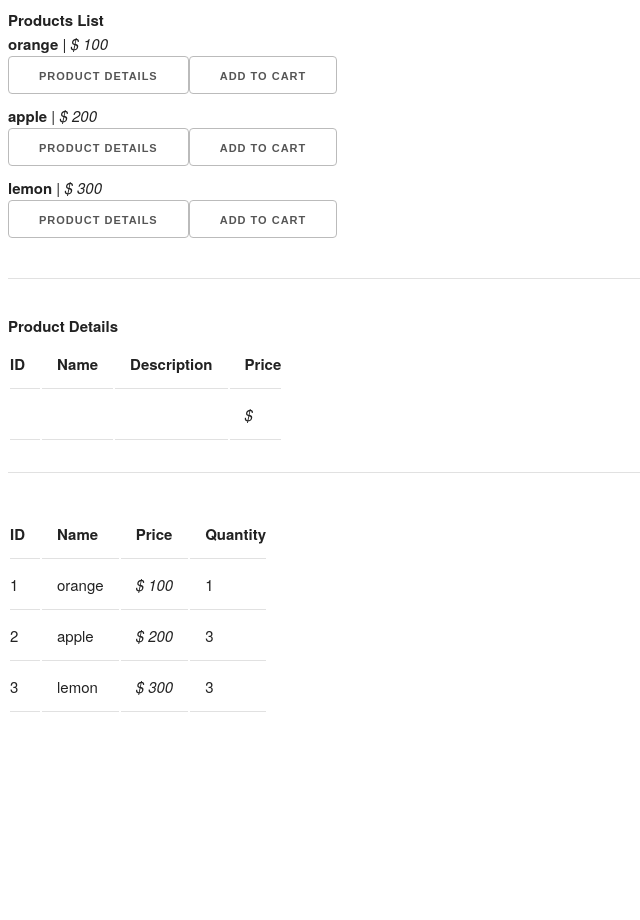
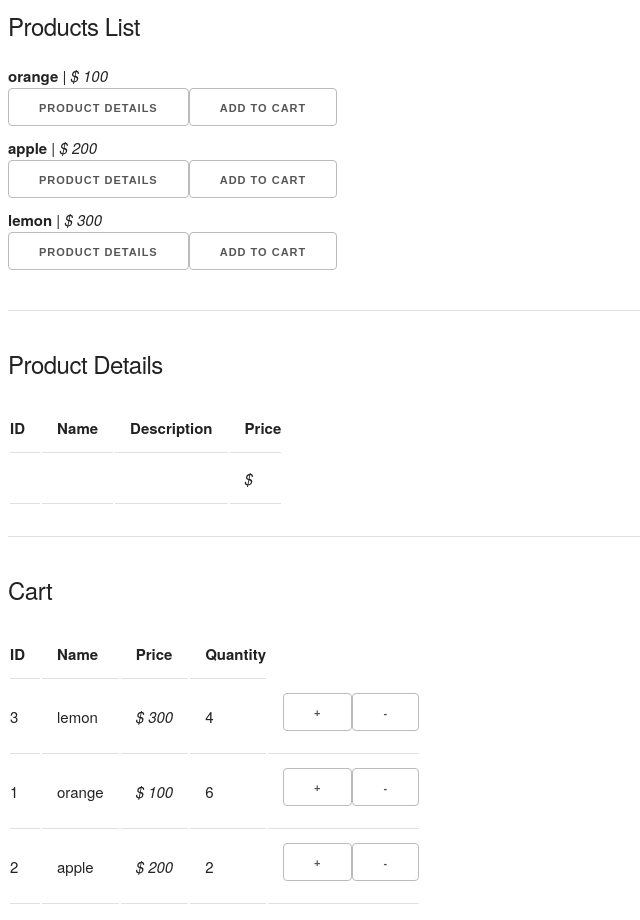
Before and after one commit to giu2000/FruitsStore, a React (Create React App) app in the folder fruits_store/: page / in a window 1280 px wide. Shown: the top 920 px of the page, without its empty margins (0-640 px from the left). Before the commit the page ends 800 px from the top, so only its background shows below. Built offline with nearby package versions, Linux system fonts and the light colour scheme; data requests are answered from the project's data file.

Commit message:
implemnts remove product to cart

```diff
--- a/fruits_store/db.json
+++ b/fruits_store/db.json
@@ -21,25 +21,25 @@
   ],
   "cart": [
     {
+      "id": "3",
+      "name": "lemon",
+      "description": "lemon description",
+      "price": "300",
+      "quantity": 4
+    },
+    {
       "id": "1",
       "name": "orange",
       "description": "orange description",
       "price": "100",
-      "quantity": 1
+      "quantity": 6
     },
     {
       "id": "2",
       "name": "apple",
       "description": "apple description",
       "price": "200",
-      "quantity": 3
-    },
-    {
-      "id": "3",
-      "name": "lemon",
-      "description": "lemon description",
-      "price": "300",
-      "quantity": 3
+      "quantity": 2
     }
   ]
 }
--- a/fruits_store/src/components/Cart.js
+++ b/fruits_store/src/components/Cart.js
@@ -1,4 +1,5 @@
 import React from 'react';
+import Button from './Button';
 
 export default class Cart extends React.Component{
     componentDidMount(){
@@ -16,6 +17,8 @@ export default class Cart extends React.Component{
             )
         }
         return(
+            <>
+                <h5>Cart</h5>
                 <table>
                     <thead>
                         <tr>
@@ -28,18 +31,23 @@ export default class Cart extends React.Component{
                     <tbody>
                         {
                             products.map(product => {
-                            return(
+                                return (
                                     <tr key={product.id}>
                                         <td>{product.id}</td>
                                         <td>{product.name}</td>
                                         <td><i>$ {product.price}</i></td>
                                         <td>{product.quantity}</td>
+                                        <td>
+                                            <Button onClick={() => this.props.addProductToCart(product)} text='+' ></Button>
+                                            <Button onClick={() => this.props.removeProductFromCart(product)} text='-' ></Button>
+                                        </td>
                                     </tr>
                                 )
                             })
                         }
                     </tbody>
                 </table>
+            </>
         )
     }
 }
--- a/fruits_store/src/components/ProductDetails.js
+++ b/fruits_store/src/components/ProductDetails.js
@@ -4,7 +4,7 @@ const ProductDetails = props => {
     const { product } = props;
     return (
         <div>
-            <div><b>Product Details</b></div>
+            <h5>Product Details</h5>
             <table>
                 <thead>
                     <tr>
--- a/fruits_store/src/components/ProductList.js
+++ b/fruits_store/src/components/ProductList.js
@@ -16,7 +16,7 @@ export default class ProductList extends React.Component{
         }
         return(
             <>
-                <div><b>Products List</b></div>
+                <h5>Products List</h5>
                 <ul className='productList'>
                     {products.map((product, index) => {
                         return (
--- a/fruits_store/src/containers/CartContainer.js
+++ b/fruits_store/src/containers/CartContainer.js
@@ -1,6 +1,8 @@
-import getCartProducts from "../redux/actions/getCartProducts";
 import { connect } from "react-redux";
 import Cart from "../components/Cart";
+import removeProductFromCart from "../redux/actions/removeProductFromCart";
+import addProductToCart from "../redux/actions/addProductToCart";
+import getCartProducts from "../redux/actions/getCartProducts";
 
 const mapStateToProps = state => {
     return {
@@ -10,7 +12,9 @@ const mapStateToProps = state => {
 
 const mapDispatchToProps = dispatch => {
     return {
-        getCartProducts: () => dispatch(getCartProducts('http://127.0.0.1:3001/cart'))
+        getCartProducts: () => dispatch(getCartProducts('http://127.0.0.1:3001/cart')),
+        addProductToCart: product => dispatch(addProductToCart(product)),
+        removeProductFromCart: product => dispatch(removeProductFromCart(product))
     }
 }
 
--- a/fruits_store/src/redux/actions/actionTypes.js
+++ b/fruits_store/src/redux/actions/actionTypes.js
@@ -17,3 +17,8 @@ export const FETCH_CART_PRODUCTS_ERROR = "FETCH_CART_PRODUCTS_ERROR";
 export const ADD_PRODUCT_TO_CART_REQUEST = "ADD_PRODUCT_TO_CART_REQUEST";
 export const ADD_PRODUCT_TO_CART_SUCCESS = "ADD_PRODUCT_TO_CART_SUCCESS";
 export const ADD_PRODUCT_TO_CART_ERROR = "ADD_PRODUCT_TO_CART_ERROR";
+
+//remove product from cart
+export const REMOVE_PRODUCT_FROM_CART_REQUEST = "REMOVE_PRODUCT_FROM_CART_REQUEST";
+export const REMOVE_PRODUCT_FROM_CART_SUCCESS = "REMOVE_PRODUCT_FROM_CART_SUCCESS";
+export const REMOVE_PRODUCT_FROM_CART_ERROR = "REMOVE_PRODUCT_FROM_CART_ERROR";
--- /dev/null
+++ b/fruits_store/src/redux/actions/removeProductFromCart.js
@@ -0,0 +1,73 @@
+import {
+    REMOVE_PRODUCT_FROM_CART_REQUEST,
+    REMOVE_PRODUCT_FROM_CART_SUCCESS,
+    REMOVE_PRODUCT_FROM_CART_ERROR
+} from "./actionTypes";
+
+import getCartProducts from './getCartProducts';
+
+const removeProductFromCartRequest = () => {
+    return {
+        type: REMOVE_PRODUCT_FROM_CART_REQUEST
+    }
+}
+
+const removeProductFromCartSuccess = () => {
+    return {
+        type: REMOVE_PRODUCT_FROM_CART_SUCCESS
+    }
+}
+
+const removeProductFromCartError = error => {
+    return {
+        type: REMOVE_PRODUCT_FROM_CART_ERROR,
+        payload: {
+            error
+        }
+    }
+}
+
+const getCartProductIndex = (cart, id) => cart.findIndex(prdct => prdct.id === id);
+
+const baseUrl = 'http://127.0.0.1:3001/cart';
+
+const removeProductFromCart = product => (dispatch, getState) => {
+    const { cart: { products } } = getState();
+    const index = getCartProductIndex( products, product.id);
+    const endpoint = `${baseUrl}/${product.id}`;
+    const method = products[index].quantity > 1 ? 'PUT' : 'DELETE';
+    let  qty;
+
+    dispatch(removeProductFromCartRequest());
+
+    if(index === -1){
+        console.log('error');
+    }
+
+    if(products[index].quantity > 1){
+        qty = products[index].quantity
+    }
+
+    fetch(endpoint, {
+        method,
+        headers: {
+            'Content-type': 'application/json',
+            'Accept': 'application/json'
+        },
+        body: JSON.stringify(
+            {
+                ...product,
+                quantity: qty - 1
+            }
+        )
+    })
+    .then(response => response.json())
+    .then(product => {
+        dispatch(removeProductFromCartSuccess());
+        dispatch(getCartProducts(baseUrl));
+        }
+    )
+    .catch(error => dispatch(removeProductFromCartError(error)));
+}
+
+export default removeProductFromCart;
--- a/fruits_store/src/redux/reducers/CartReducer.js
+++ b/fruits_store/src/redux/reducers/CartReducer.js
@@ -4,7 +4,10 @@ import {
     FETCH_PRODUCTS_ERROR,
     ADD_PRODUCT_TO_CART_REQUEST,
     ADD_PRODUCT_TO_CART_ERROR,
-    ADD_PRODUCT_TO_CART_SUCCESS
+    ADD_PRODUCT_TO_CART_SUCCESS,
+    REMOVE_PRODUCT_FROM_CART_REQUEST,
+    REMOVE_PRODUCT_FROM_CART_ERROR,
+    REMOVE_PRODUCT_FROM_CART_SUCCESS
 } from "../actions/actionTypes"
 
 const initialState = {
@@ -17,6 +20,7 @@ const cartReducer = (state = initialState, action) => {
     switch(action.type){
         case FETCH_CART_PRODUCTS_REQUETS:
         case ADD_PRODUCT_TO_CART_REQUEST:
+        case REMOVE_PRODUCT_FROM_CART_REQUEST:
             return {
                 ...state,
                 isLoading: true
@@ -29,12 +33,14 @@ const cartReducer = (state = initialState, action) => {
             }
         case FETCH_PRODUCTS_ERROR:
         case ADD_PRODUCT_TO_CART_ERROR:
+        case REMOVE_PRODUCT_FROM_CART_ERROR:
             return {
                 ...state,
                 isLoading: false,
                 error: action.payload.error
             }
         case ADD_PRODUCT_TO_CART_SUCCESS:
+        case REMOVE_PRODUCT_FROM_CART_SUCCESS:
             return {
                 ...state,
                 isLoading: false,
--- a/fruits_store/src/redux/reducers/index.js
+++ b/fruits_store/src/redux/reducers/index.js
@@ -1,6 +1,6 @@
 import { combineReducers } from "redux";
 import productsReducer from "./productsReducer";
-import cartReducer from "./cartReducer";
+import cartReducer from "./CartReducer";
 
 
 const rootReducer = combineReducers({
```
Lines whose indentation alone changed are shown as unchanged.
